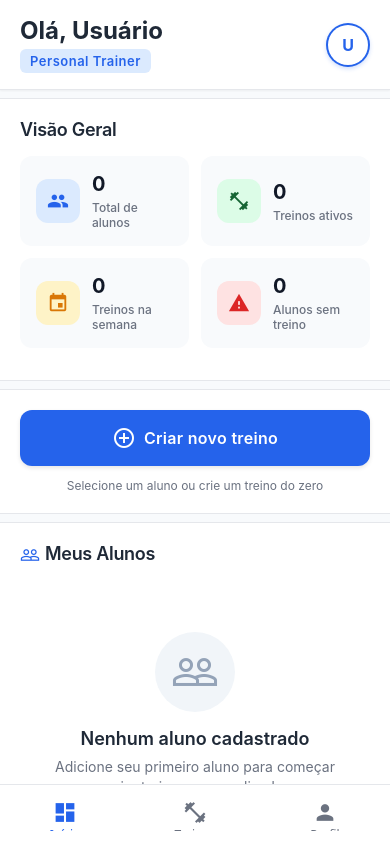
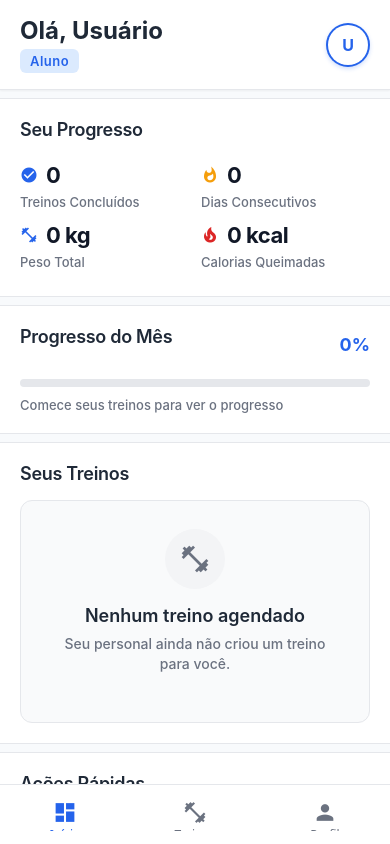
Before and after one commit to DiegoCarvalho-dev/SaasAcademia, a React Native app: screen /MainTabs in a window 390 px wide. Built offline with nearby package versions, Linux system fonts and the light colour scheme.

Commit message:
feat: implementar navegação automática por tipo de usuário

```diff
--- a/src/navigation/TabNavigator.tsx
+++ b/src/navigation/TabNavigator.tsx
@@ -1,6 +1,7 @@
 import React from 'react';
 import { createBottomTabNavigator } from '@react-navigation/bottom-tabs';
 import { MaterialIcons as Icon } from '@expo/vector-icons';
+import { useAuth } from '../contexts/AuthContext';
 
 // Screens
 import DashboardScreen from '../screens/DashboardScreen';
@@ -11,7 +12,9 @@ import ProfileScreen from '../screens/ProfileScreen';
 const Tab = createBottomTabNavigator();
 
 export default function TabNavigator() {
-  const userType = 'personal';
+  const { user } = useAuth();
+
+  const userType = user?.type || 'aluno';
 
   return (
     <Tab.Navigator
@@ -33,6 +36,7 @@ export default function TabNavigator() {
         },
       }}
     >
+      {/* Dashboard condicional */}
       <Tab.Screen
         name="Dashboard"
         component={userType === 'personal' ? PersonalDashboardScreen : DashboardScreen}
@@ -44,6 +48,7 @@ export default function TabNavigator() {
         }}
       />
 
+      {/* Treinos */}
       <Tab.Screen
         name="Workouts"
         component={WorkoutsScreen}
@@ -55,6 +60,7 @@ export default function TabNavigator() {
         }}
       />
 
+      {/* Perfil  */}
       <Tab.Screen
         name="Profile"
         component={ProfileScreen}
```
